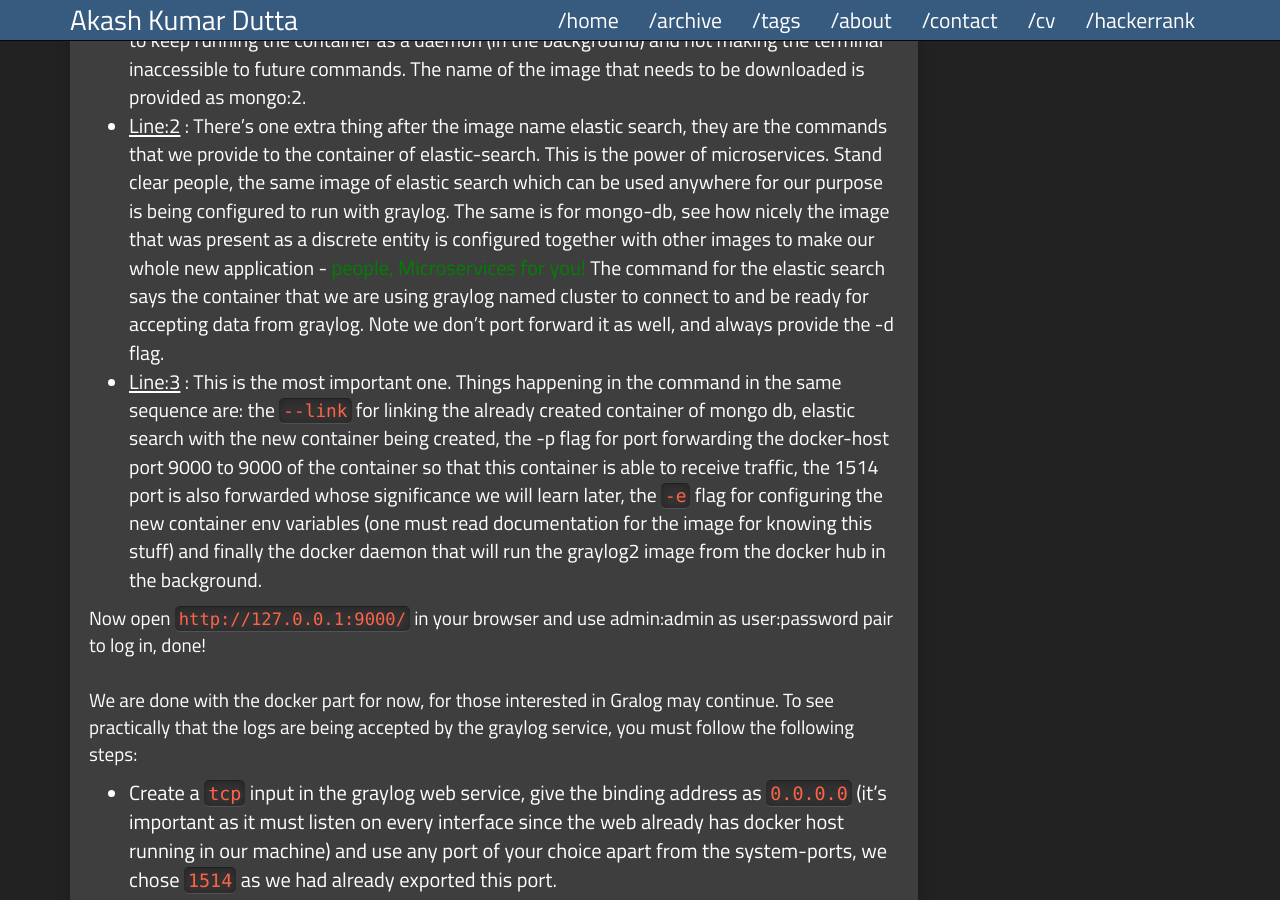
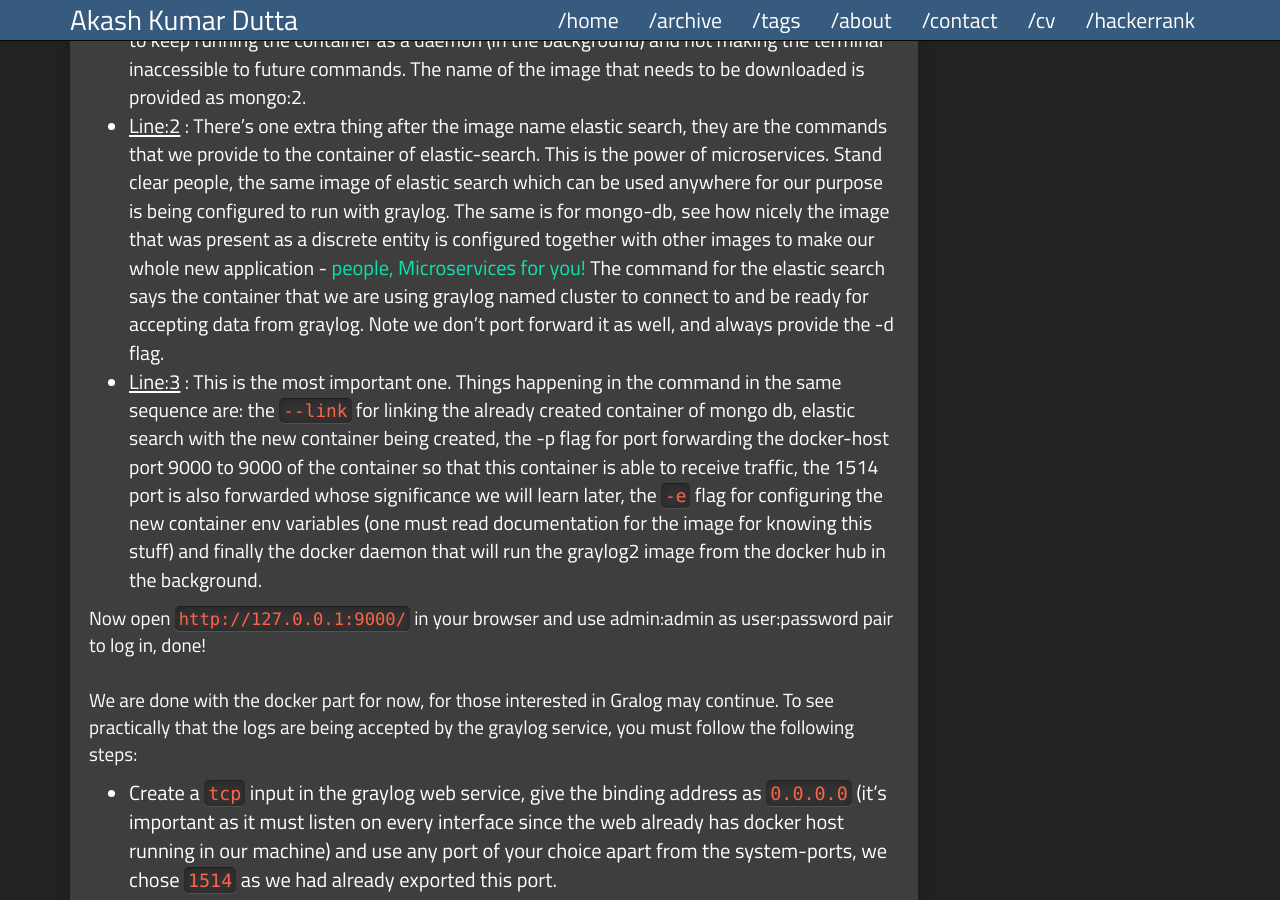
Before and after one commit to AkashKrDutta/AkashKrDutta-dark.github.io, a Jekyll site: the page built from _posts/2017-6-16-docker.md, in a window 1280 px wide and 900 px high, scrolled down 1328 px. Built offline with Jekyll 4.4.1, drawn with Linux system fonts in a browser that asks for light colours; comment, search, counter and statistics services are not loaded.

Commit message:
Update 2017-6-16-docker.md

```diff
--- a/_posts/2017-6-16-docker.md
+++ b/_posts/2017-6-16-docker.md
@@ -23,7 +23,7 @@ $ docker run --link some-mongo:mongo --link some-elasticsearch:elasticsearch -p
 ## <span style="color:#0CE3AC">Code Dissection</span>
 
 * <u>Line:1</u> : The docker run command directly deployed the container mongo-db, it will first search for the image if present on the local machine, if not it will download it from docker-hub. Note we don't port forward (don't use `-p` flag) this container as we don't want the outside world to connect to this container. The name argument gives the container a name which we can use in future to access the container. Note the `-d` argument. It says the docker to keep running the container as a daemon (in the background) and not making the terminal inaccessible to future commands. The name of the image that needs to be downloaded is provided as mongo:2.
-* <u>Line:2</u> : There's one extra thing after the image name elastic search, they are the commands that we provide to the container of elastic-search. This is the power of microservices. Stand clear people, the same image of elastic search which can be used anywhere for our purpose is being configured to run with graylog. The same is for mongo-db, see how nicely the image that was present as a discrete entity is configured together with other images to make our whole new application - <span style="color:green">people, Microservices for you!</span> The command for the elastic search says the container that we are using graylog named cluster to connect to and be ready for accepting data from graylog. Note we don't port forward it as well, and always provide the -d flag.
+* <u>Line:2</u> : There's one extra thing after the image name elastic search, they are the commands that we provide to the container of elastic-search. This is the power of microservices. Stand clear people, the same image of elastic search which can be used anywhere for our purpose is being configured to run with graylog. The same is for mongo-db, see how nicely the image that was present as a discrete entity is configured together with other images to make our whole new application - <span style="color:#0CE3AC">people, Microservices for you!</span> The command for the elastic search says the container that we are using graylog named cluster to connect to and be ready for accepting data from graylog. Note we don't port forward it as well, and always provide the -d flag.
 * <u>Line:3</u> : This is the most important one. Things happening in the command in the same sequence are: the `--link` for linking the already created container of mongo db, elastic search with the new container being created, the -p flag for port forwarding the docker-host port 9000 to 9000 of the container so that this container is able to receive traffic, the 1514 port is also forwarded whose significance we will learn later, the `-e` flag for configuring the new container env variables (one must read documentation for the image for knowing this stuff) and finally the docker daemon that will run the graylog2 image from the docker hub in the background.
 
 Now open `http://127.0.0.1:9000/` in your browser and use admin:admin as user:password pair to log in, done!<br>
```
